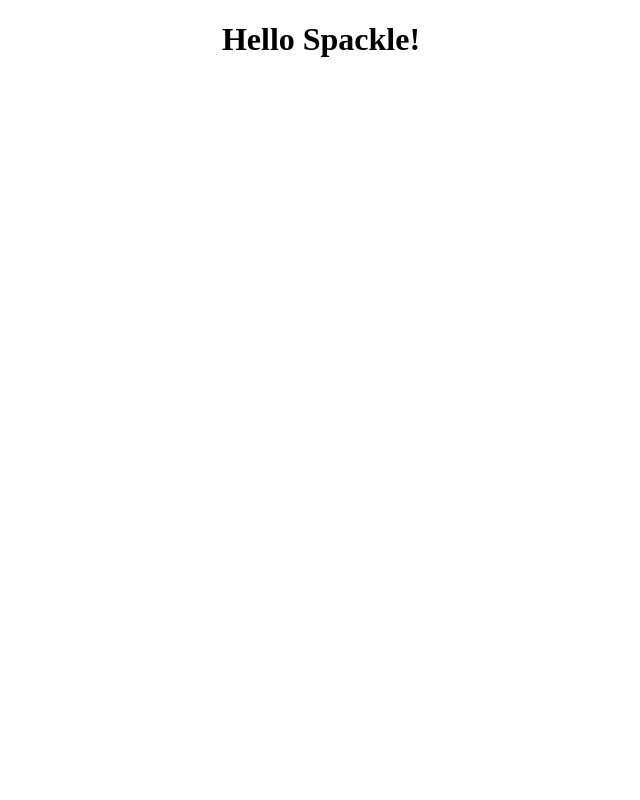
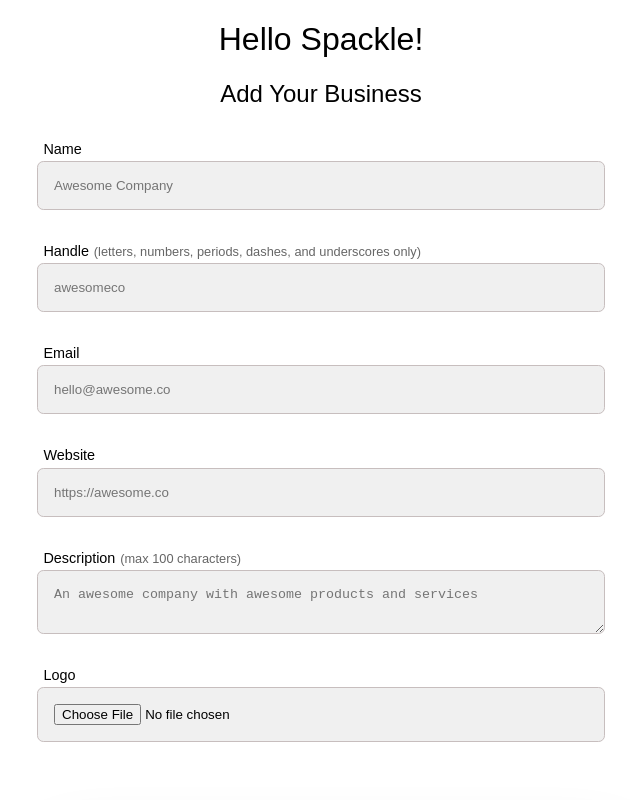
Before and after one commit to BYUCS452F2020/Small-Business-Platform, a React app in the folder client/: page / in a window 1280 px wide. Shown: the top 800 px of the page, without its empty margins (319-959 px from the left). Built offline with nearby package versions, Linux system fonts and the light colour scheme.

Commit message:
Implement business registration

```diff
--- a/client/package.json
+++ b/client/package.json
@@ -11,8 +11,10 @@
   },
   "license": "MIT",
   "dependencies": {
+    "@babel/plugin-transform-runtime": "^7.11.5",
     "@types/react": "^16.9.49",
     "@types/react-dom": "^16.9.8",
+    "axios": "^0.20.0",
     "react": "^16.13.1",
     "react-dom": "^16.13.1"
   },
--- /dev/null
+++ b/client/src/Backend.ts
@@ -0,0 +1,28 @@
+import Business from './types/business'
+import axios from 'axios'
+
+export default class Backend {
+  baseUrl: string
+  authToken?: string
+
+  constructor(baseUrl: string) {
+    this.baseUrl = baseUrl
+  }
+
+  async registerBusiness(business: Business): Promise<void> {
+    const url = `${this.baseUrl}/business/register`
+
+    await axios.post(url, {
+      name: business.name,
+      handle: business.handle,
+      email: business.email,
+      website: business.website,
+      description: business.description,
+      logo: business.logo,
+    }, {
+      headers: {
+        Authorization: `Bearer ${this.authToken}`,
+      },
+    })
+  }
+}
--- a/client/src/components/App.tsx
+++ b/client/src/components/App.tsx
@@ -1,11 +1,16 @@
 import React from 'react'
 import '../styles/index.css'
+import Backend from '../Backend'
+import BusinessRegistration from './BusinessRegistration'
+
+const backend = new Backend('http://localhost:8000')
 
 const App: React.FC = () => {
   return (
-    <div>
+    <>
       <h1>Hello Spackle!</h1>
-    </div>
+      <BusinessRegistration backend={backend}/>
+    </>
   )
 }
 
--- /dev/null
+++ b/client/src/components/BusinessRegistration.tsx
@@ -0,0 +1,137 @@
+import React, {useState} from 'react'
+import LabeledInput from './LabeledInput'
+import FileUpload from './FileUpload'
+import '../styles/business-registration.css'
+import Backend from 'Backend'
+
+interface Props {backend: Backend}
+
+const BusinessRegistration: React.FC<Props> = ({backend}: Props) => {
+  const [name, setName] = useState<string>('')
+  const [handle, setHandle] = useState<string>('')
+  const [email, setEmail] = useState<string>('')
+  const [website, setWebsite] = useState<string>('')
+  const [description, setDescription] = useState<string>('')
+  const [logo, setLogo] = useState<File|null>(null)
+
+  async function handleSubmit(event: React.FormEvent) {
+    event.preventDefault()
+
+    let logoBase64: Promise<string|null>
+
+    if (logo) {
+      logoBase64 = new Promise(resolve => {
+        const reader = new FileReader()
+        reader.addEventListener('load', () => {
+          resolve(reader.result && reader.result.toString())
+        })
+        reader.readAsDataURL(logo)
+      })
+    } else {
+      logoBase64 = Promise.resolve(null)
+    }
+
+    const business = {
+      name: name,
+      handle: handle,
+      email: email,
+      website: website || undefined,
+      description: description || undefined,
+      logo: await logoBase64 || undefined,
+    }
+
+    console.log('registering business', business)
+
+    try {
+      await backend.registerBusiness(business)
+
+      // TODO: navigate to business page instead of alerting
+      alert('Business registered!')
+    } catch (err) {
+      console.error('registering business failed', err)
+      alert('Sorry, an unexpected error occurred. Please try again later.')
+    }
+  }
+
+  return (
+    <section className='bus-reg'>
+      <h2>Add Your Business</h2>
+      <form onSubmit={handleSubmit}>
+        <LabeledInput
+          inputType="input"
+          label="Name"
+          htmlAttrs={{
+            placeholder: 'Awesome Company',
+            required: true,
+            type: 'text',
+            value: name,
+            onChange: e => setName(e.target.value),
+          }}
+        />
+
+        <LabeledInput
+          description="letters, numbers, periods, dashes, and underscores only"
+          inputType="input"
+          label="Handle"
+          htmlAttrs={{
+            pattern: '^[-_.a-zA-Z0-9]+$',
+            placeholder: 'awesomeco',
+            required: true,
+            type: 'text',
+            value: handle,
+            onChange: e => setHandle(e.target.value),
+          }}
+        />
+
+        <LabeledInput
+          inputType="input"
+          label="Email"
+          htmlAttrs={{
+            placeholder: 'hello@awesome.co',
+            required: true,
+            type: 'email',
+            value: email,
+            onChange: e => setEmail(e.target.value),
+          }}
+        />
+
+        <LabeledInput
+          inputType="input"
+          label="Website"
+          htmlAttrs={{
+            placeholder: 'https://awesome.co',
+            type: 'url',
+            value: website,
+            onChange: e => setWebsite(e.target.value),
+          }}
+        />
+
+        <LabeledInput
+          description="max 100 characters"
+          inputType="textarea"
+          label="Description"
+          htmlAttrs={{
+            maxLength: 100,
+            placeholder: 'An awesome company with awesome products and services',
+            value: description,
+            onChange: e => setDescription(e.target.value),
+          }}
+        />
+
+        <FileUpload
+          label="Logo"
+          accept={['.jpg', '.png']}
+          onChange={setLogo}
+        />
+
+        <button
+          className="btn-plain"
+          type="submit">
+          Create
+        </button>
+      </form>
+    </section>
+  )
+}
+
+export default BusinessRegistration
--- /dev/null
+++ b/client/src/components/FileUpload.tsx
@@ -0,0 +1,29 @@
+import React from 'react'
+import LabeledInput from './LabeledInput'
+
+interface Props {
+  label: string
+  accept: FileExtension[]
+  onChange: (file: File|null) => void
+}
+
+type FileExtension = '.jpg' | '.png'
+
+// eslint-disable-next-line react/display-name
+const FileUpload: React.FC<Props> = (props: Props) => {
+  return (
+    <LabeledInput
+      inputType="input"
+      label="Logo"
+      htmlAttrs={{
+        accept: props.accept.join(', '),
+        type: 'file',
+        onChange: e => {
+          props.onChange(e.target.files && e.target.files[0])
+        },
+      }}
+    />
+  )
+}
+
+export default FileUpload
--- /dev/null
+++ b/client/src/components/LabeledInput.tsx
@@ -0,0 +1,48 @@
+import React from 'react'
+import '../styles/labeled-input.css'
+
+interface BaseProps {
+  label: string
+  description?: string
+  inputType: 'input' | 'textarea'
+}
+
+type InputProps = BaseProps & {
+  inputType: 'input'
+  htmlAttrs: React.InputHTMLAttributes<HTMLInputElement>
+
+}
+
+type TextAreaProps = BaseProps & {
+  inputType: 'textarea'
+  htmlAttrs: React.TextareaHTMLAttributes<HTMLTextAreaElement>
+}
+
+type Props = InputProps | TextAreaProps
+
+const LabeledInput: React.FC<Props> = (props: Props) => {
+  const id = `labeled-input-${props.label}`
+
+  return (
+    <div className='labeled-input'>
+      <label htmlFor={id}>
+        <span className="labeled-input-label">
+          {props.label}
+        </span>
+        {
+          props.description &&
+          <span className="labeled-input-desc">
+            ({props.description})
+          </span>
+        }
+      </label>
+      {
+        props.inputType === 'input' ?
+          <input id={id} {...props.htmlAttrs} /> :
+          <textarea id={id} {...props.htmlAttrs} />
+      }
+    </div>
+  )
+}
+
+export default LabeledInput
--- /dev/null
+++ b/client/src/styles/business-registration.css
@@ -0,0 +1,4 @@
+.bus-reg {
+    margin: auto;
+    max-width: 600px;
+}
--- a/client/src/styles/index.css
+++ b/client/src/styles/index.css
@@ -1,3 +1,30 @@
-h1 {
+* {
+    box-sizing: border-box;
+}
+
+body {
+    font-family: 'Montserrat', sans-serif;
+}
+
+h1, h2 {
+    font-weight: 500;
     text-align: center;
 }
+
+button.btn-plain {
+    background: #F8F8F8;
+    border: none;
+    border-radius: 1.5em;
+    box-shadow: -1rem -1rem 1.5rem rgba(255, 255, 255, 0.5),
+                1rem 1rem 4rem rgba(0, 0, 0, 0.25);
+    font-size: 1.2rem;
+    margin: 4rem 1rem;
+    padding: 1em;
+    width: calc(100% - 2rem);
+}
+
+button.btn-plain:hover {
+    box-shadow: -1rem -1rem 1.5rem rgba(255, 255, 255, 0.5),
+                1rem 1rem 4rem rgba(0, 0, 0, 0.5);
+    cursor: pointer;
+}
--- /dev/null
+++ b/client/src/styles/labeled-input.css
@@ -0,0 +1,24 @@
+.labeled-input {
+    margin: 2rem 1rem;
+}
+
+.labeled-input input, textarea {
+    background: #F0F0F0;
+    border: 0.1rem solid #C7BEBE;
+    border-radius: 0.4rem;
+    display: block;
+    margin-top: 0.2rem;
+    padding: 1rem;
+    width: 100%;
+}
+
+.labeled-input-label {
+    font-size: 0.9rem;
+    padding-left: 0.4rem;
+    padding-right: 0.3rem;
+}
+
+.labeled-input-desc {
+    color: #666666;
+    font-size: 0.8em;
+}
--- /dev/null
+++ b/client/src/types/business.ts
@@ -0,0 +1,8 @@
+export default interface Business {
+  name: string
+  handle: string
+  email: string
+  website?: string
+  description?: string
+  logo?: string
+}
--- a/client/webpack.config.js
+++ b/client/webpack.config.js
@@ -29,6 +29,9 @@ module.exports = {
         exclude: /node_modules/,
         use: {
           loader: 'babel-loader',
+          options: {
+            plugins: ['@babel/plugin-transform-runtime'],
+          },
         },
       },
 
```
Also changed, not shown: 2 other files (tests, documents, lock files or other folders).
